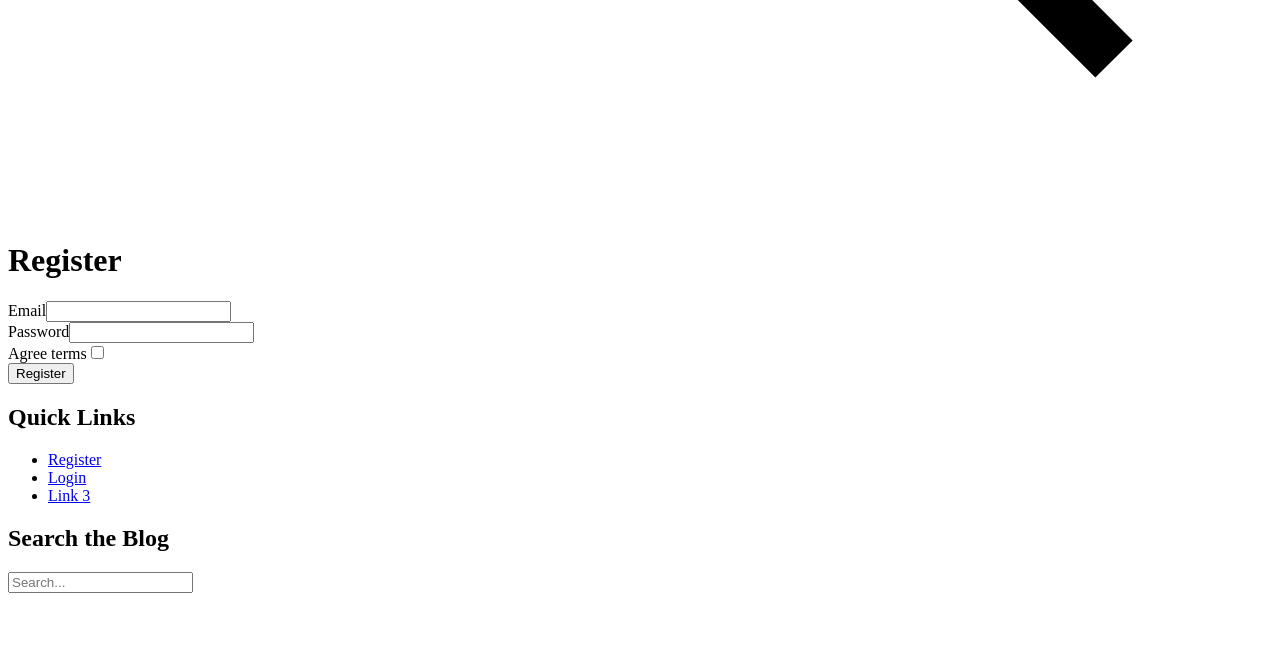
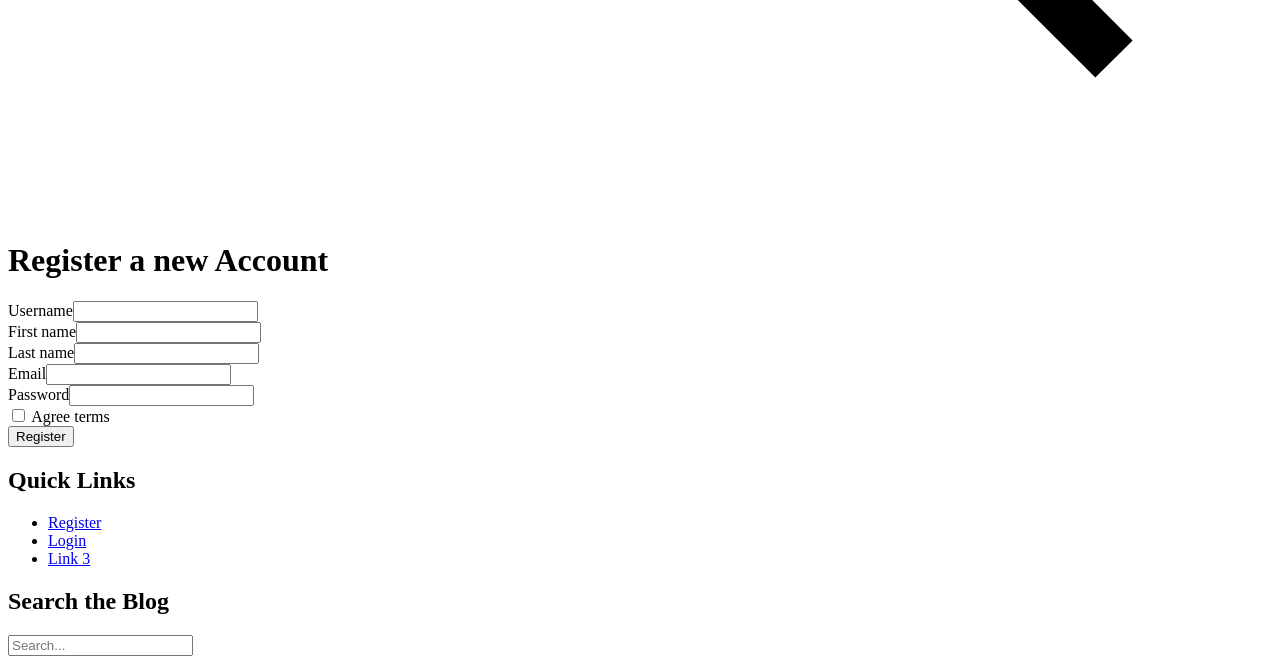
Before and after one commit to kamephis/bloggo, a Symfony app: template templates/registration/register.html.twig in a window 1280 px wide. Shown: the part 1398-2055 px from the top of the page. Run offline with Twig, Linux system fonts and the light colour scheme; the template is opened without the code that fills it, so the values that code supplies are empty; form fields are guessed from the names that the template uses; some libraries are stand-ins or nearby versions.

Commit message:
updated register form styles

```diff
--- a/templates/registration/register.html.twig
+++ b/templates/registration/register.html.twig
@@ -3,19 +3,34 @@
 {% block title %}Register{% endblock %}
 
 {% block body %}
-<main class="container mx-auto max-w-7xl px-2 sm:px-6 lg:px-8 py-8">
-    <h1>Register</h1>
+    <main class="container mx-auto px-4 py-8">
+        <h1 class="text-3xl font-extrabold text-gray-900 mb-6">
+            Register a new Account
+        </h1>
 
-    {{ form_errors(registrationForm) }}
+        {{ form_errors(registrationForm) }}
 
-    {{ form_start(registrationForm) }}
-        {{ form_row(registrationForm.email) }}
-        {{ form_row(registrationForm.plainPassword, {
-            label: 'Password'
-        }) }}
-        {{ form_row(registrationForm.agreeTerms) }}
+        <div class="w-full md:w-1/2">
+            {{ form_start(registrationForm, {'attr': {'class': 'space-y-4'}}) }}
+            {{ form_row(registrationForm.username, {'attr': {'class': 'border rounded-md px-3 py-2 w-full focus:outline-none focus:border-blue-300'}}) }}
 
-        <button type="submit" class="btn">Register</button>
-    {{ form_end(registrationForm) }}
-</main>
+            {{ form_row(registrationForm.first_name, {'attr': {'class': 'border rounded-md px-3 py-2 w-full focus:outline-none focus:border-blue-300'}}) }}
+            {{ form_row(registrationForm.last_name, {'attr': {'class': 'border rounded-md px-3 py-2 w-full focus:outline-none focus:border-blue-300'}}) }}
+
+            {{ form_row(registrationForm.email, {'attr': {'class': 'border rounded-md px-3 py-2 w-full focus:outline-none focus:border-blue-300'}}) }}
+
+            {{ form_row(registrationForm.plainPassword, {
+                label: 'Password',
+                'attr': {'class': 'border rounded-md px-3 py-2 w-full focus:outline-none focus:border-blue-300'}
+            }) }}
+
+            <div class="flex items-center">
+                {{ form_widget(registrationForm.agreeTerms, {'attr': {'class': 'form-checkbox h-5 w-5 text-blue-600 mr-2'}}) }}
+                {{ form_label(registrationForm.agreeTerms) }}
+            </div>
+
+            <button type="submit" class="mt-4 bg-blue-600 text-white px-4 py-2 rounded-md hover:bg-blue-700 focus:outline-none focus:ring-2 focus:ring-blue-500 focus:ring-opacity-50">Register</button>
+            {{ form_end(registrationForm) }}
+        </div>
+    </main>
 {% endblock %}
```
